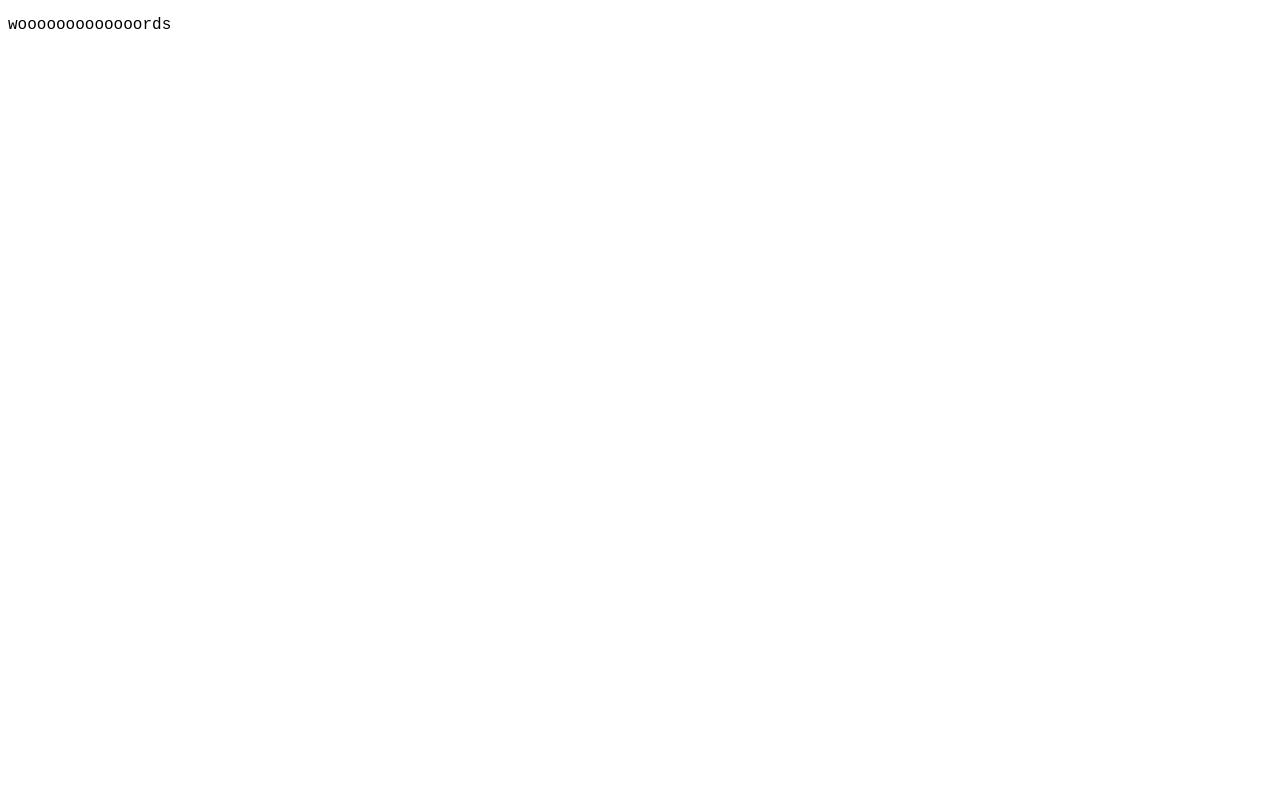
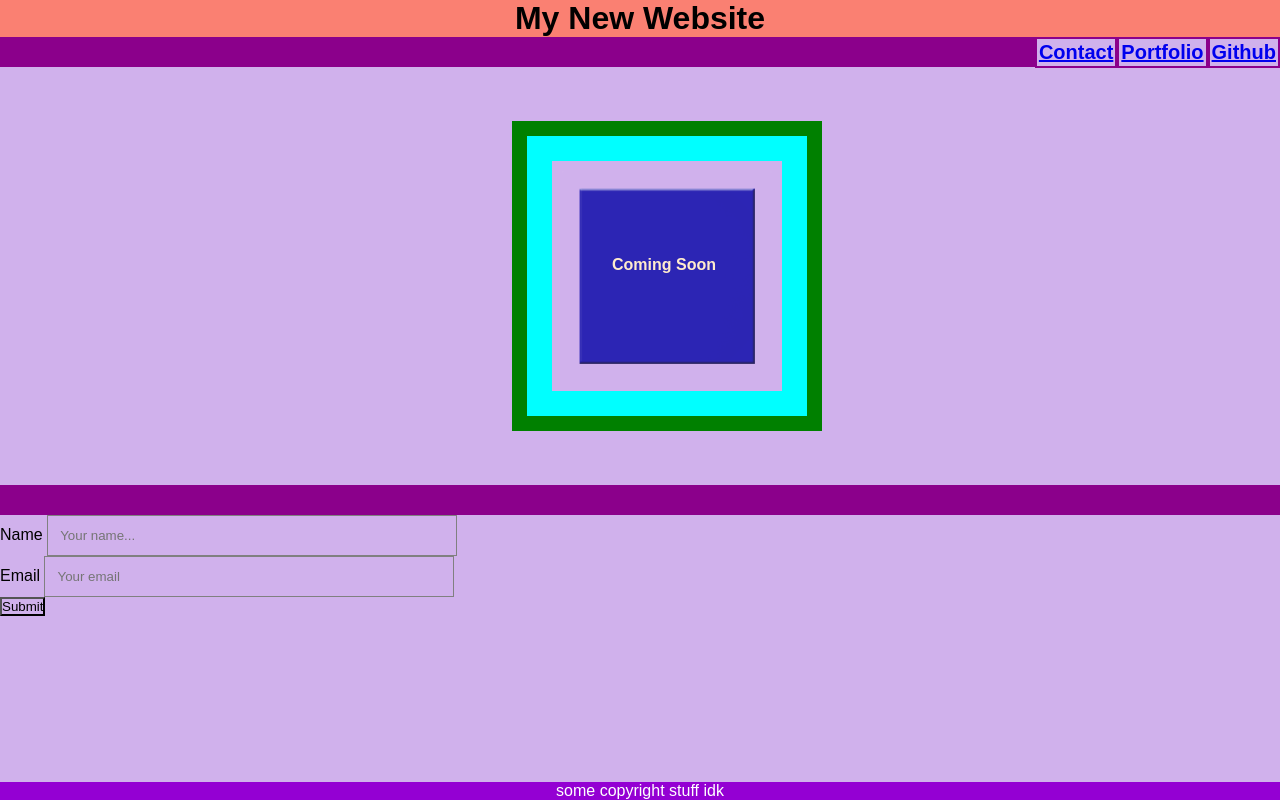
Before and after one commit to JaHa675/friendly-adventure, a plain HTML site: page index.html in a window 1280 px wide. Drawn offline with Linux system fonts and the light colour scheme.

Commit message:
first commit

```diff
--- /dev/null
+++ b/assets/css/style.css
@@ -0,0 +1,71 @@
+* {
+  font-family: sans-serif, "Segoe UI", Tahoma, Geneva, Verdana;
+  background-color: rgb(208, 177, 236);
+  margin: 0;
+  padding: 0;
+}
+header {
+  text-align: center;
+  font-weight: bolder;
+  background-color: salmon;
+  width: 100%;
+}
+h1{
+  background-color: inherit;
+}
+footer {
+  text-align: center;
+  color: white;
+  background-color: darkviolet;
+  position:fixed;
+  bottom: 0;
+  width: 100%;
+}
+figcaption{
+    font-size: 30px;
+}
+.fancyLineBreak{
+    background-color: darkmagenta;
+    height: 30px;
+}
+#centerSquare{
+    position: absolute;
+    left: 25px;
+    bottom: 25px;
+    height: 210px;
+    width: 210px;
+    padding: 10px;
+    margin: 10;
+    border: rgb(154, 94, 209);
+}
+.link{
+  font-size: 20px;
+  float:inline-end;
+  padding: 2px;
+  border: 2px darkmagenta solid;
+}
+.boxContainer{
+position: relative;
+left: 40%;
+width: 250px;
+height: 250px;
+background-color: aqua;
+padding: 15px;
+border: 15px green solid;
+}
+.boxContainer p{
+  position: absolute;
+  top: 120px;
+  left: 85px;
+  color: blanchedalmond;
+  font-weight: bold;
+  background-color: transparent;
+}
+input[type=text], select, textarea {
+  width: 100%;
+}
+input[type=text], select, textarea {
+  width: 30%;
+  padding:  12px;
+  border: 1px solid grey;
+}
--- a/index.html
+++ b/index.html
@@ -1,13 +1,53 @@
 <!DOCTYPE html>
 <html lang="en">
-<head>
-    <meta charset="UTF-8">
-    <meta http-equiv="X-UA-Compatible" content="IE=edge">
-    <meta name="viewport" content="width=device-width, initial-scale=1.0">
+  <head>
+    <meta charset="UTF-8" />
+    <meta http-equiv="X-UA-Compatible" content="IE=edge" />
+    <meta name="viewport" content="width=device-width, initial-scale=1.0" />
     <title>Document</title>
-    <link rel="stylesheet" href="./style.css">
-</head>
-<body>
-    <p>wooooooooooooords</p>
-</body>
+    <link rel="stylesheet" href="./assets/css/style.css" />
+  </head>
+  <body>
+    <header class="unselectable">
+      <h1>My New Website</h1>
+      <span class="link">
+        <a href="https://github.com/JaHa675"> Github </a>
+      </span>
+      <span class="link">
+        <a href=" "> Portfolio </a>
+      </span>
+      <span class="link">
+        <a href="mailto:james.harding675@gmail.com"> Contact </a>
+      </span>
+    </header>
+
+    <div class="fancyLineBreak"></div>
+
+    <br /><br /><br />
+    <div class="boxContainer unselectable">
+      <img
+        src="./assets/blue-square-image-3.png"
+        alt="blue square"
+        id="centerSquare"
+      />
+      <p>Coming Soon</p>
+    </div>
+
+    <br /><br /><br />
+
+    <div class="fancyLineBreak"></div>
+    <!-- going to put the stuff for the submissions here -->
+    <div class="container">
+    <form action="contact.PHP">
+        <label for="name">Name</label>
+        <input type="text" id="name" name="firstname" placeholder="Your name...">
+        <br>
+        <label for="email">Email</label>
+        <input type="text" id="email" name="email" placeholder="Your email">
+        <br>
+        <input type="submit" value="Submit">
+    </form>
+    </div>
+    <footer>some copyright stuff idk</footer>
+  </body>
 </html>
--- a/style.css
+++ /dev/null
@@ -1,3 +0,0 @@
-p{
-    font-family: 'Courier New', Courier, monospace;
-}
```
Also changed, not shown: assets/blue-square-image-3.png (added), assets/under-construction-300x300-trimmy.png (added), 1 other file.
